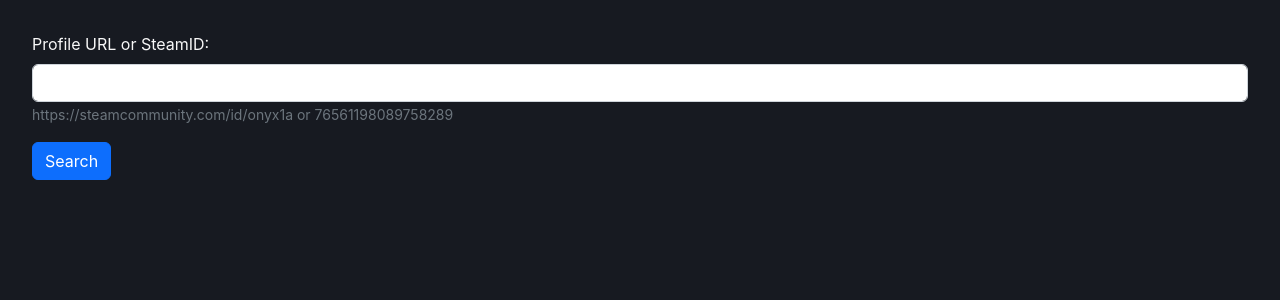
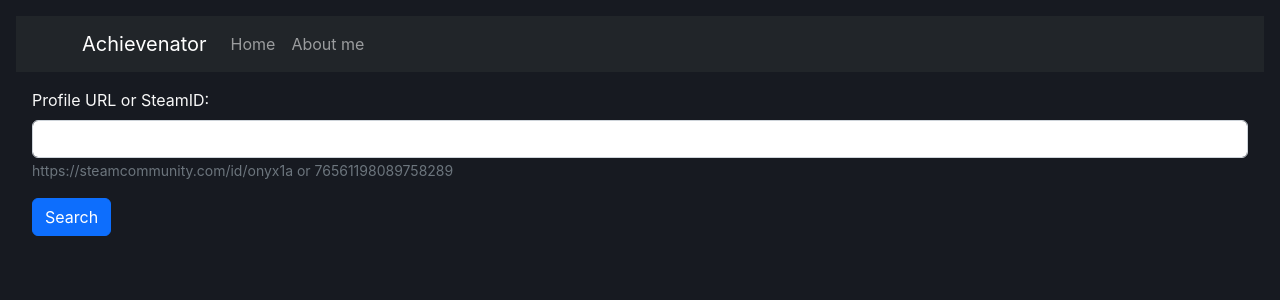
Before and after one commit to onyx1a/AchievenatorFront, a React (Create React App) app: page / in a window 1280 px wide. Shown: the top 300 px of the page. Built offline with nearby package versions, Linux system fonts and the light colour scheme.

Commit message:
Reorganize project structure and added new pages

```diff
--- a/package.json
+++ b/package.json
@@ -12,6 +12,7 @@
     "react-bootstrap": "^2.7.4",
     "react-dom": "^18.2.0",
     "react-icons": "^4.8.0",
+    "react-router-dom": "^6.11.1",
     "react-scripts": "^5.0.1",
     "web-vitals": "^2.1.4"
   },
--- a/src/App.js
+++ b/src/App.js
@@ -1,103 +1,25 @@
-import React, {useState} from 'react';
+import React from 'react';
 import logo from './logo.svg';
 import './App.css';
-import SteamIDForm from './components/SteamIDForm';
-import HelpButton from './components/HelpButton'
-import GamePanel from './components/GamePanel'
-import FilterPanel from './components/FilterPanel'
+import NavbarPanel from './components/NavbarPanel'
+import Achievenator from './pages/Achievenator';
+import About from './pages/About';
+import Error from './pages/Error';
+import { Routes, Route, BrowserRouter, Link } from 'react-router-dom';
+
 
 function App() {
-	const [gameData, setGameData] = useState({});
-	const [filteredData, setFilteredData] = useState([]);
-	const [filterList, setFilterList] = useState(new Map());
-
-
-	const getActualContainer = () => {
-		if (filterList.size !== 0) {
-			return filteredData;
-		}
-		return gameData.game_data;
-	}
-
-	const updateFilterList = () => {
-		console.log(filterList);
-		let data;
-		if (filterList.size === 0) {
-			setFilteredData([]);
-			return;
-		} else if (filterList.size === 1){
-			data = gameData.game_data;
-		} else {
-			data = filteredData;
-		}
-
-		data = data.filter((item) => {
-			return Array.from(filterList.values()).every((filter) => {
-				return filter.callback(item);
-			});
-		});
-
-		setFilteredData(data);
-	};
-
-	const addToFilterList = (filter) => {
-		filterList.set(filter.key, filter);
-		updateFilterList();
-	};
-
-	const removeFromFilterList = (filter) => {
-		filterList.delete(filter.key);
-		updateFilterList();
-	};
-
-	let has_data = Object.keys(gameData).length !== 0;
-
-	if (has_data) {
-		gameData.game_data.sort((a, b) => {
-			var scoreA = a.a_count - a.a_done;
-			var scoreB = b.a_count - b.a_done;
-			if (scoreA < scoreB) {
-				return -1;
-			}
-			if (scoreA > scoreB) {
-				return 1;
-			}
-			return 0;
-		});
-
-		var game_count = gameData.game_data.length;
-		var doneAchievements = gameData.overall_done_ach_count;
-		var totalAchievements = gameData.overall_ach_count;
-		var total_score = totalAchievements - doneAchievements;
-	}
 
 	return (
 		<div className="App">
-			<header className="App-header">
-
-			</header>
-			<body className="App-body">
-				<SteamIDForm onDataReceived={setGameData}/>
-				{has_data && (
-					<>
-						<hr/>
-						<div className='user-stats stats-row'>
-							<div className='stats-block'>Games<br/>{game_count}</div>
-							<div className='stats-block'>Achievements<br/>{gameData.overall_done_ach_count}/{gameData.overall_ach_count}</div>
-							<div className='stats-block'>Total score<br/>{total_score} <HelpButton text="Score — идентификация того, сколько у вас неполученных достижений."/></div>
-						</div>
-						<hr/>
-						<FilterPanel addToFilterList={addToFilterList} removeFromFilterList={removeFromFilterList}/>
-						<ul>
-							{getActualContainer().slice(0, 20).map(game => (
-								<li key={game.app_id}>
-									<GamePanel game_info={game}/>
-								</li>
-							))}
-						</ul>
-					</>
-				)}
-			</body>
+			<BrowserRouter>
+				<NavbarPanel/>
+				<Routes>
+					<Route path="/" element={<Achievenator />} />
+					<Route path="/about" element={<About />} />
+					<Route path="*" element={<Error />} />
+				</Routes>
+			</BrowserRouter>
 		</div>
 	);
 }
--- /dev/null
+++ b/src/components/NavbarPanel.js
@@ -0,0 +1,22 @@
+import Container from 'react-bootstrap/Container';
+import Nav from 'react-bootstrap/Nav';
+import Navbar from 'react-bootstrap/Navbar';
+import { Link } from 'react-router-dom';
+
+const NavbarPanel = () => {
+  return(
+      <>
+        <Navbar bg="dark" variant="dark">
+          <Container className="custom-container">
+            <Navbar.Brand as={Link} to={"/"}>Achievenator</Navbar.Brand>
+            <Nav className="me-auto">
+              <Nav.Link as={Link} to={"/"}>Home</Nav.Link>
+              <Nav.Link as={Link} to={"/about"}>About me</Nav.Link>
+            </Nav>
+          </Container>
+        </Navbar>
+      </>
+  );
+};
+
+export default NavbarPanel;
--- /dev/null
+++ b/src/pages/About.js
@@ -0,0 +1,27 @@
+import { useState } from "react";
+import { Placeholder, Spinner } from "react-bootstrap";
+
+const About = () => {
+
+  const [itchLoaded, setItchLoaded] = useState(false);
+  const handleItchLoad = () => {
+    setItchLoaded(true);
+  };
+
+  return(
+    <>
+      {!itchLoaded && (
+        <>
+          <Spinner animation="grow" variant="light"/>
+        </>
+      )}
+      <iframe frameborder="0" src="https://itch.io/embed/1972127?linkback=true&amp;border_width=0&amp;dark=true" width="550" height="165" onLoad={handleItchLoad}>
+        <a href="https://onyx1a.itch.io/solastia">Solastia by onyx1a</a>
+      </iframe>
+      <hr/>
+      <script type='text/javascript' src='https://storage.ko-fi.com/cdn/widget/Widget_2.js'></script><script type='text/javascript'>kofiwidget2.init('Support Me on Ko-fi', '#e04a28', 'B0B3KOMMY');kofiwidget2.draw();</script>
+    </>
+  );
+};
+
+export default About;
--- /dev/null
+++ b/src/pages/Achievenator.js
@@ -0,0 +1,100 @@
+import React, {useState} from 'react';
+import SteamIDForm from '../components/SteamIDForm';
+import HelpButton from '../components/HelpButton'
+import GamePanel from '../components/GamePanel'
+import FilterPanel from '../components/FilterPanel'
+
+const Achievenator = () => {
+  const [gameData, setGameData] = useState({});
+	const [filteredData, setFilteredData] = useState([]);
+	const [filterList, setFilterList] = useState(new Map());
+
+	// var referrer = document.referrer;
+	// console.log("referrer url",referrer);
+
+	const getActualContainer = () => {
+		if (filterList.size !== 0) {
+			return filteredData;
+		}
+		return gameData.game_data;
+	}
+
+	const updateFilterList = () => {
+		console.log(filterList);
+		let data;
+		if (filterList.size === 0) {
+			setFilteredData([]);
+			return;
+		} else if (filterList.size === 1){
+			data = gameData.game_data;
+		} else {
+			data = filteredData;
+		}
+
+		data = data.filter((item) => {
+			return Array.from(filterList.values()).every((filter) => {
+				return filter.callback(item);
+			});
+		});
+
+		setFilteredData(data);
+	};
+
+	const addToFilterList = (filter) => {
+		filterList.set(filter.key, filter);
+		updateFilterList();
+	};
+
+	const removeFromFilterList = (filter) => {
+		filterList.delete(filter.key);
+		updateFilterList();
+	};
+
+	let has_data = Object.keys(gameData).length !== 0;
+
+	if (has_data) {
+		gameData.game_data.sort((a, b) => {
+			var scoreA = a.a_count - a.a_done;
+			var scoreB = b.a_count - b.a_done;
+			if (scoreA < scoreB) {
+				return -1;
+			}
+			if (scoreA > scoreB) {
+				return 1;
+			}
+			return 0;
+		});
+
+		var game_count = gameData.game_data.length;
+		var doneAchievements = gameData.overall_done_ach_count;
+		var totalAchievements = gameData.overall_ach_count;
+		var total_score = totalAchievements - doneAchievements;
+	}
+
+  return(
+    <body className="App-body">
+				<SteamIDForm onDataReceived={setGameData}/>
+				{has_data && (
+					<>
+						<hr/>
+						<div className='user-stats stats-row'>
+							<div className='stats-block'>Games<br/>{game_count}</div>
+							<div className='stats-block'>Achievements<br/>{gameData.overall_done_ach_count}/{gameData.overall_ach_count}</div>
+							<div className='stats-block'>Total score<br/>{total_score} <HelpButton text="Score — идентификация того, сколько у вас неполученных достижений."/></div>
+						</div>
+						<hr/>
+						<FilterPanel addToFilterList={addToFilterList} removeFromFilterList={removeFromFilterList}/>
+						<ul>
+							{getActualContainer().slice(0, 20).map(game => (
+								<li key={game.app_id}>
+									<GamePanel game_info={game}/>
+								</li>
+							))}
+						</ul>
+					</>
+				)}
+			</body>
+  );
+};
+
+export default Achievenator;
--- /dev/null
+++ b/src/pages/Error.js
@@ -0,0 +1,9 @@
+const Error = () => {
+  return(
+    <>
+      Error
+    </>
+  );
+};
+
+export default Error;
```
Also changed, not shown: 1 other file (tests, documents, lock files or other folders).
